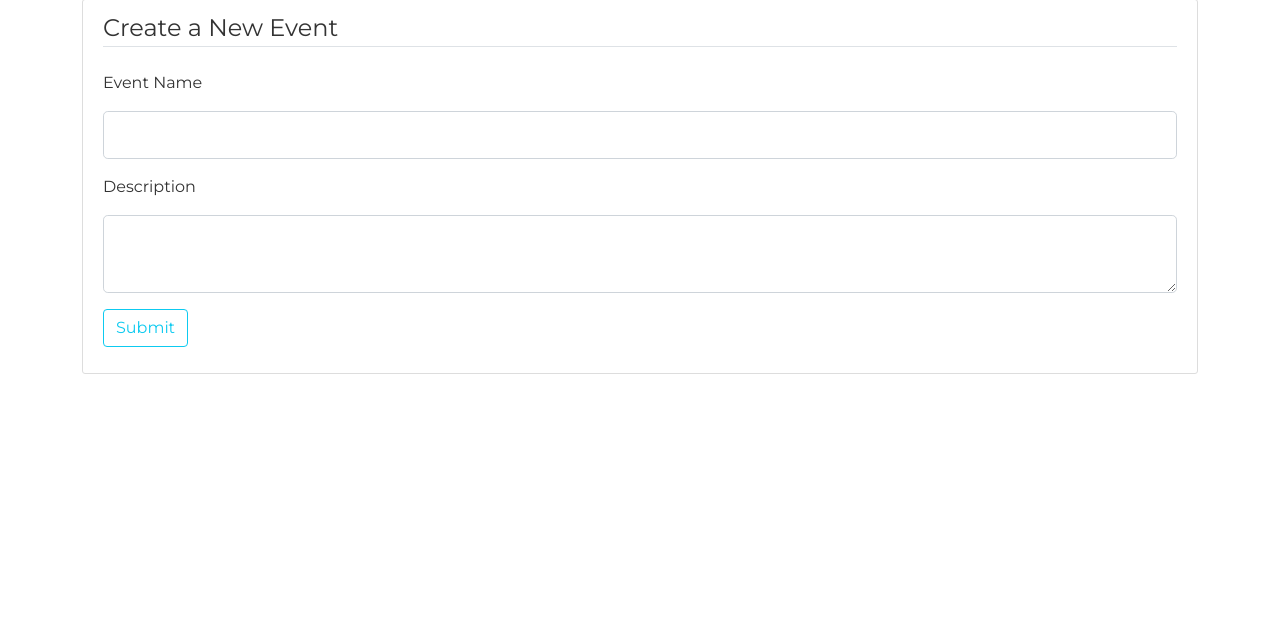
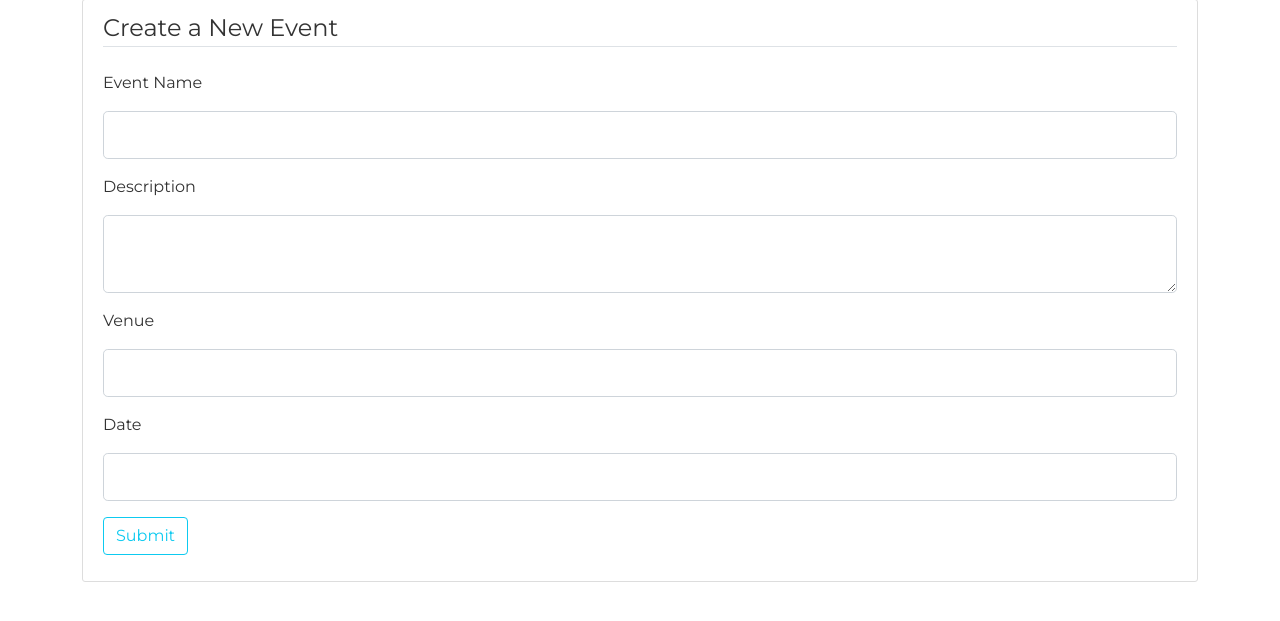
Before and after one commit to ujjwalkrishna7/Event_Hub, a Flask app: page /event/new in a window 1280 px wide. Shown: the part 91-712 px from the top of the page. Run offline with Flask 2, Linux system fonts and the light colour scheme; a user stored in the database is signed in; some libraries are stand-ins or nearby versions.

Commit message:
Event Form Updated

```diff
--- a/event/forms.py
+++ b/event/forms.py
@@ -63,6 +63,8 @@ class UpdateAccountForm(FlaskForm):
 class EventForm(FlaskForm):
     name = StringField('Event Name', validators=[DataRequired()])
     description = TextAreaField('Description', validators=[DataRequired()])
+    venue = StringField('Venue', validators=[DataRequired()])
+    date = StringField('Date', validators=[DataRequired()])
     submit = SubmitField('Submit')
 
 
--- a/event/routes.py
+++ b/event/routes.py
@@ -121,7 +121,7 @@ def account():
 def new_event():
     form = EventForm()
     if form.validate_on_submit():
-        event = Event(name=form.name.data, description=form.description.data, author=current_user)
+        event = Event(name=form.name.data, description=form.description.data, author=current_user,venue = form.venue.data,date = form.date.data)
         db.session.add(event)
         db.session.commit()
         flash('Your Event has been created!', 'success')
--- a/event/templates/create_event.html
+++ b/event/templates/create_event.html
@@ -31,6 +31,32 @@
                     {{ form.description(class="form-control form-control-lg") }}
                 {% endif %}
             </div>
+            <div class="form-group mb-3">
+                {{ form.venue.label(class="form-control-label mb-3") }}
+                {% if form.venue.errors %}
+                {{ form.venue(class="form-control form-control-lg is-invalid") }}
+                <div class="invalid-feedback mb-3">
+                    {% for error in form.venue.errors %}
+                    <span>{{ error }}</span>
+                    {% endfor %}
+                </div>
+                {% else %}
+                {{ form.venue(class="form-control form-control-lg") }}
+                {% endif %}
+            </div>
+            <div class="form-group mb-3">
+                {{ form.date.label(class="form-control-label mb-3") }}
+                {% if form.date.errors %}
+                {{ form.date(class="form-control form-control-lg is-invalid") }}
+                <div class="invalid-feedback mb-3">
+                    {% for error in form.date.errors %}
+                    <span>{{ error }}</span>
+                    {% endfor %}
+                </div>
+                {% else %}
+                {{ form.venue(class="form-control form-control-lg") }}
+                {% endif %}
+            </div>
         </fieldset>
         <div class="form-group mb-3">
             {{ form.submit(class="btn btn-outline-info") }}
```
